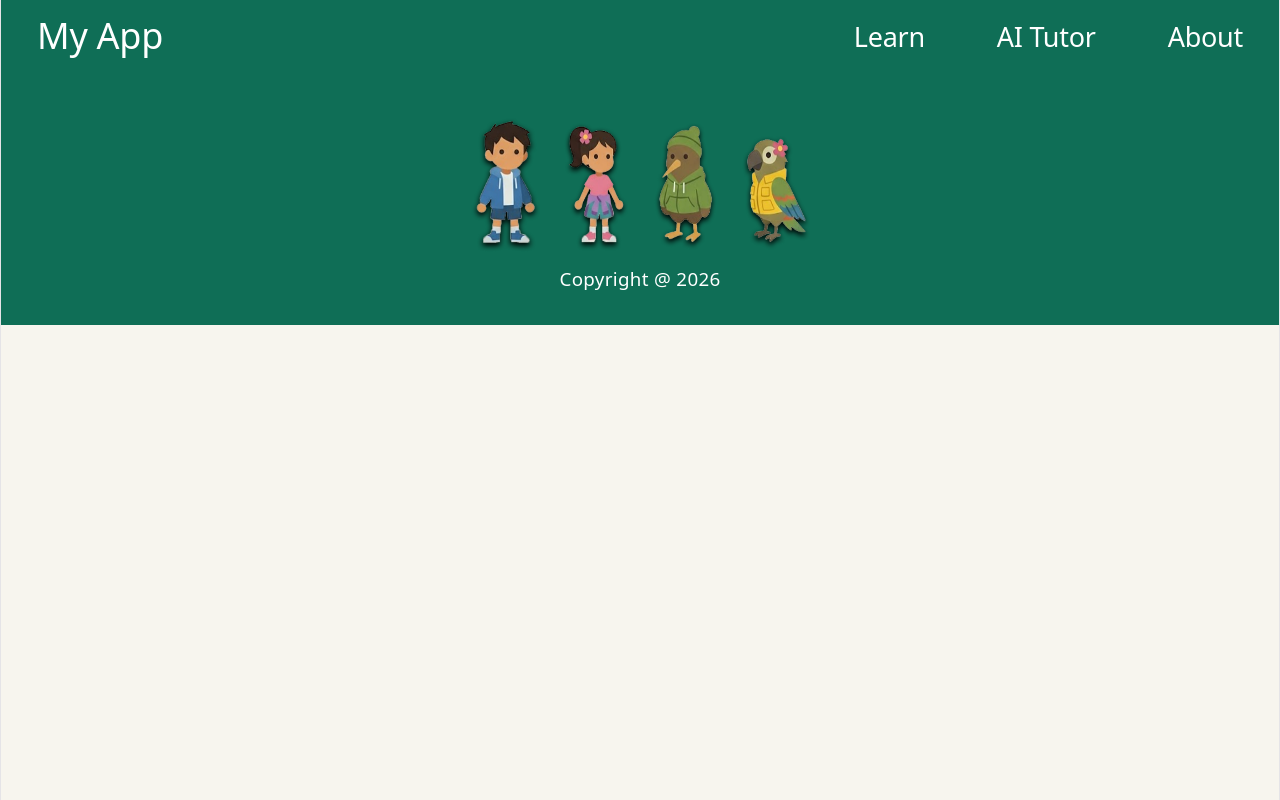
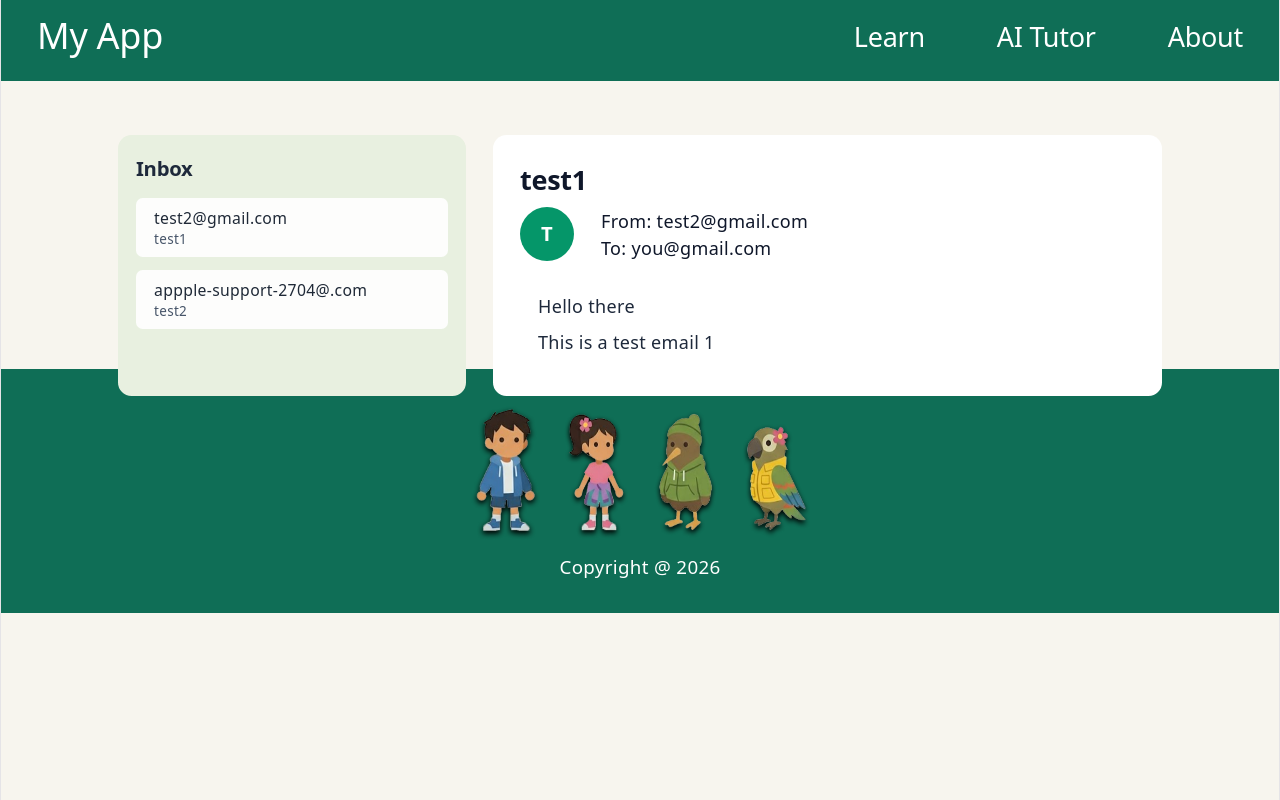
Before and after one commit to SOFTENG701-2026/Team-9-cyber-safety, a React (Vite) app in the folder frontend/: page /QuestionEmail in a window 1280 px wide. Built offline with nearby package versions, Linux system fonts and the light colour scheme; no server answers; a web font is replaced by a local one.

Commit message:
feat: added inbox and email components

```diff
--- a/frontend/src/main/App.tsx
+++ b/frontend/src/main/App.tsx
@@ -8,6 +8,8 @@ import Footer from './components/Footer'
 import VisualNovelDemo from './pages/VisualNovel.tsx'
 import AILearning from './pages/AILearning'
 import QuizPage from './pages/quiz.tsx'
+import QuestionEmail from './pages/questionEmail.tsx'
+
 function App() {
   const location = useLocation()
   const hideChrome = location.pathname.startsWith('/vn')
@@ -22,6 +24,7 @@ function App() {
         <Route path="/vn" element={<VisualNovelDemo />} />
         <Route path="/ai-learning" element={<AILearning />} />
         <Route path="/quiz" element={<QuizPage />} />
+        <Route path="/QuestionEmail" element={<QuestionEmail />}/>
       </Routes>
       {!hideChrome && <Footer />}
     </div>
--- /dev/null
+++ b/frontend/src/main/pages/questionEmail.tsx
@@ -0,0 +1,87 @@
+import { useMemo, useState } from 'react';
+
+import emailQuestions from '../../resources/questions/email-questions.json';
+
+type EmailQuestion = {
+	subject: string;
+	sender: string;
+	recipient: string;
+	body: string;
+};
+
+type EmailQuestionItem = EmailQuestion & {
+	id: string;
+};
+
+const emails = Object.entries(emailQuestions as Record<string, EmailQuestion>)
+	.sort(([leftId], [rightId]) => Number(leftId) - Number(rightId))
+	.map(([id, email]) => ({
+		id,
+		...email,
+	}));
+
+const QuestionEmail = () => {
+
+	const [selectedEmailId, setSelectedEmailId] = useState(emails[0]?.id ?? '');
+
+	const selectedEmail = useMemo<EmailQuestionItem | undefined>(
+		() => emails.find((email) => email.id === selectedEmailId),
+		[selectedEmailId]
+	);
+
+	return(
+		<div className="text-left">
+			<div className="w-full max-w-5xl mx-auto h-64 rounded-xl p-6 text-slate-900 flex flex-col gap-4">{/*className="email-list" */}
+			<div className="w-full max-w-5xl mx-auto p-6">
+				<div className="flex w-full gap-6 ">
+					<aside className="w-1/3 rounded-xl bg-[#E8F0E0] p-4">
+						<h2 className="mb-3 text-lg font-semibold text-slate-800">Inbox</h2>
+						<div className="flex flex-col gap-3">
+							{emails.map((email) => (
+								<button
+									key={email.id}
+									className="w-full text-left rounded-md bg-white/90 px-4 py-2 text-slate-900 hover:bg-white"
+									onClick={() => setSelectedEmailId(email.id)}
+								>
+									<p className="text-sm font-medium">{email.sender}</p>
+									<p className="text-xs text-slate-600">{email.subject}</p>
+								</button>
+							))}
+						</div>
+					</aside>
+
+					<section className="flex-1 rounded-xl bg-white p-6">
+						<div className="mb-4">
+							{/* Subject as its own button */}
+							<button type="button" className="w-full text-left p-0 active:bg-emerald-100 focus:bg-emerald-100 focus:outline-none">
+								<h3 className="text-2xl font-bold text-slate-900">{selectedEmail?.subject}</h3>
+							</button>
+
+							<div className="mt-0 flex items-start gap-4">
+								<div className="inline-flex h-12 w-12 flex-shrink-0 items-center justify-center rounded-full bg-emerald-600 text-white font-semibold text-lg">
+									{selectedEmail?.sender ? selectedEmail.sender.trim().charAt(0).toUpperCase() : ''}
+								</div>
+								<div className="flex flex-col w-full">
+									<button type="button" className="text-left rounded-md px-2 py-1 active:bg-emerald-100 focus:bg-emerald-100 focus:outline-none">
+										From: {selectedEmail?.sender}
+									</button>
+									<button type="button" className="text-left rounded-md px-2 py-1 active:bg-emerald-100 focus:bg-emerald-100 focus:outline-none">
+										To: {selectedEmail?.recipient}
+									</button>
+								</div>
+							</div>
+						</div>
+
+						{/* Body as its own button */}
+						<button type="button" className="w-full text-left whitespace-pre-line rounded-lg bg-white p-4 text-slate-800 active:bg-emerald-100 focus:bg-emerald-100 focus:outline-none">
+							{selectedEmail?.body}
+						</button>
+					</section>
+				</div>
+			</div>
+		</div>
+		</div>
+	);
+};
+
+export default QuestionEmail
--- /dev/null
+++ b/frontend/src/resources/questions/email-questions.json
@@ -0,0 +1,14 @@
+{
+	"1": {
+		"subject": "test1",
+		"sender": "test2@gmail.com",
+		"recipient": "you@gmail.com",
+		"body":"Hello there\n\nThis is a test email 1"
+	},
+	"2": {
+		"subject": "test2",
+		"sender": "appple-support-2704@.com",
+		"recipient": "you@gmail.com",
+		"body":"Congratulations you've won a free iphone\n\nClick this link to reedem it Link: http://appple-com.us.to"
+	}
+}
--- a/frontend/tsconfig.app.json
+++ b/frontend/tsconfig.app.json
@@ -10,6 +10,7 @@
     /* Bundler mode */
     "moduleResolution": "bundler",
     "allowImportingTsExtensions": true,
+    "resolveJsonModule": true,
     "verbatimModuleSyntax": true,
     "moduleDetection": "force",
     "noEmit": true,
```
